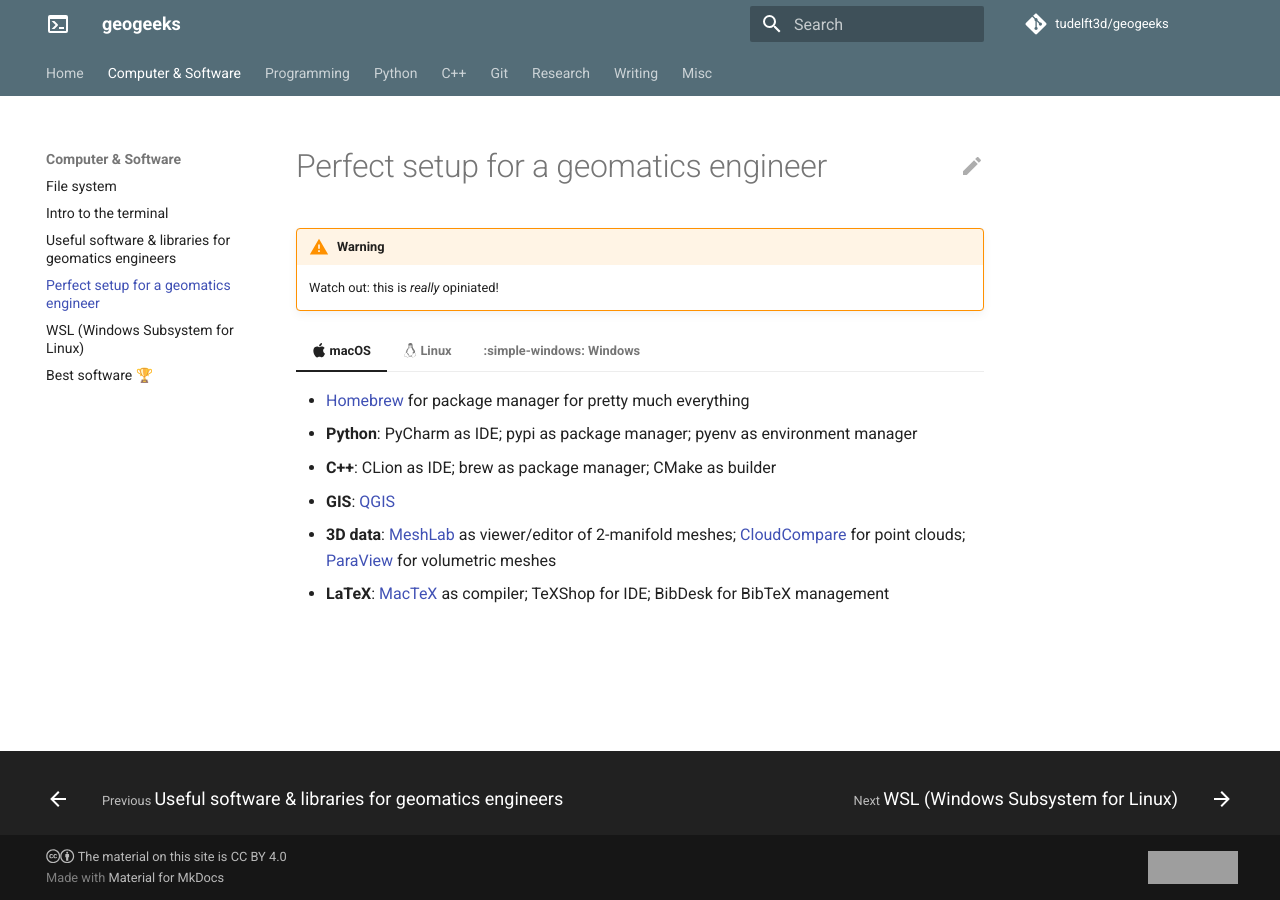
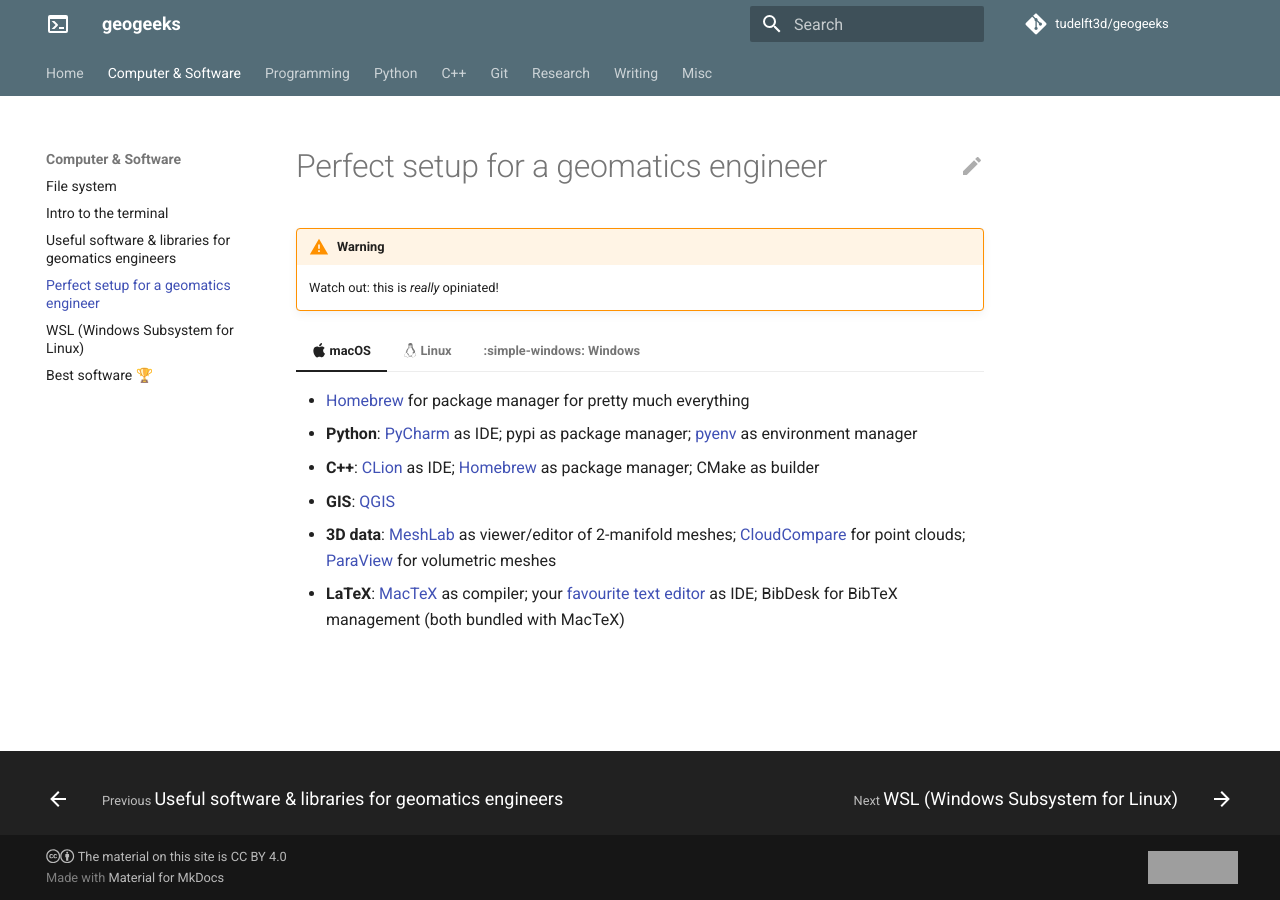
Before and after one commit to tudelft3d/geogeeks, an MkDocs documentation site: the page built from docs/computer/perfectsetup.md, in a window 1280 px wide. Built offline with MkDocs 1.6.1 and Material for MkDocs 9.7.7, drawn with Linux system fonts in a browser that asks for light colours; comment, search, counter and statistics services are not loaded; grey boxes are pictures that could not be loaded.

```diff
--- a/docs/computer/perfectsetup.md
+++ b/docs/computer/perfectsetup.md
@@ -8,26 +8,26 @@
 
 === ":simple-apple: macOS"
     - [Homebrew](https://brew.sh/) for package manager for pretty much everything
-    - **Python**: PyCharm as IDE; pypi as package manager; pyenv as environment manager
-    - **C++**: CLion as IDE; brew as package manager; CMake as builder
+    - **Python**: [PyCharm](https://www.jetbrains.com/pycharm-edu/) as IDE; pypi as package manager; [pyenv](https://github.com/pyenv/pyenv) as environment manager
+    - **C++**: [CLion](https://www.jetbrains.com/clion/) as IDE; [Homebrew](https://brew.sh/) as package manager; CMake as builder
     - **GIS**: [QGIS](https://www.qgis.org/en/site/forusers/download.html)
     - **3D data**: [MeshLab](https://www.meshlab.net/) as viewer/editor of 2-manifold meshes; [CloudCompare](https://www.cloudcompare.org/) for point clouds; [ParaView](https://www.paraview.org/) for volumetric meshes
-    - **LaTeX**: [MacTeX](https://www.tug.org/mactex/mactex-download.html) as compiler; TeXShop for IDE; BibDesk for BibTeX management
+    - **LaTeX**: [MacTeX](https://www.tug.org/mactex/mactex-download.html) as compiler; your [favourite text editor](/computer/bestsoftware/) as IDE; BibDesk for BibTeX management (both bundled with MacTeX)
 
 === ":simple-linux: Linux"
     - [APT](https://en.wikipedia.org/wiki/APT_(software)) for package manager for pretty much everything (we assume you use a Debian-based version like Ubuntu)
-    - **Python**: PyCharm as IDE; pypi as package manager; pyenv as environment manager
-    - **C++**: CLion as IDE; brew as package manager; CMake as builder
+    - **Python**: [PyCharm](https://www.jetbrains.com/pycharm-edu/) as IDE; pypi as package manager; [pyenv](https://github.com/pyenv/pyenv) as environment manager
+    - **C++**: CLion](https://www.jetbrains.com/clion/) as IDE; Advanced Packaging Tool ( `apt`) as package manager; CMake as builder
     - **GIS**: [QGIS](https://www.qgis.org/en/site/forusers/download.html)
     - **3D data**: [MeshLab](https://www.meshlab.net/) as viewer/editor of 2-manifold meshes; [CloudCompare](https://www.cloudcompare.org/) for point clouds; [ParaView](https://www.paraview.org/) for volumetric meshes
-    - **LaTeX**: `apt install texlive` to compile; your [favourite text editor](/computer/bestsoftware/) as IDE; [JabRef](https://www.jabref.org/) for BibTeX management
+    - **LaTeX**: `apt install texlive` as compiler; your [favourite text editor](/computer/bestsoftware/) as IDE; [JabRef](https://www.jabref.org/) for BibTeX management
 
 === ":simple-windows: Windows"
     - [WSL](/computer/wsl/) is really important to be able to run Linux
-    - **Python**: PyCharm as IDE; pypi as package manager; pyenv as environment manager
-    - **C++**: CLion as IDE; brew as package manager; CMake as builder
+    - **Python**: [PyCharm](https://www.jetbrains.com/pycharm-edu/) as IDE; pypi as package manager; [pyenv](https://github.com/pyenv/pyenv) as environment manager
+    - **C++**: CLion](https://www.jetbrains.com/clion/) as IDE; brew as package manager; CMake as builder
     - **GIS**: [QGIS](https://www.qgis.org/en/site/forusers/download.html)
     - **3D data**: [MeshLab](https://www.meshlab.net/) as viewer/editor of 2-manifold meshes; [CloudCompare](https://www.cloudcompare.org/) for point clouds; [ParaView](https://www.paraview.org/) for volumetric meshes
-    - **LaTeX**: [MikTeX](https://miktex.org/) to compile; your [favourite text editor](/computer/bestsoftware/) as IDE; [JabRef](https://www.jabref.org/) for BibTeX management
+    - **LaTeX**: [MikTeX](https://miktex.org/) as compiler; your [favourite text editor](/computer/bestsoftware/) as IDE; [JabRef](https://www.jabref.org/) for BibTeX management
 
     TODO
```
Also changed, not shown: docs/git/goodgit.md (+3 -0 lines), docs/programming/collabcode.md (+3 -3 lines), docs/python/venv.md (+8 -1 lines).
